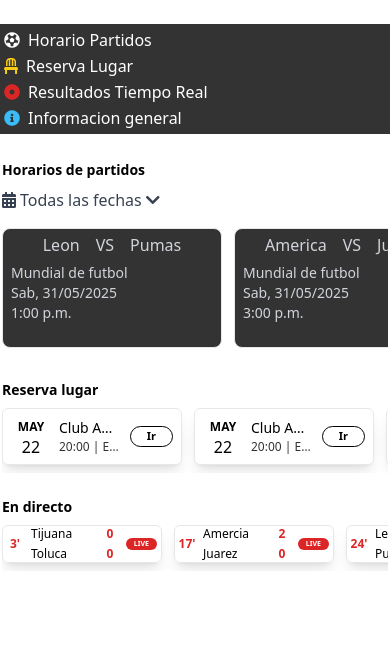
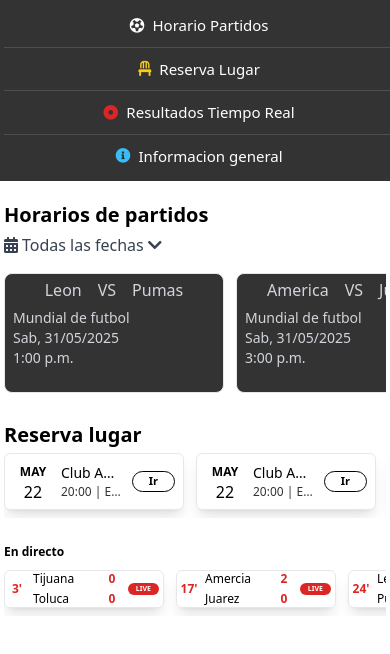
Before and after one commit to MiguelSotoD/Desarrollo-para-dispositivos-inteligentes, a plain HTML site: page MundialFutbol/index.html in a window 390 px wide. Drawn offline with nearby package versions, Linux system fonts and the light colour scheme.

Commit message:
Design changes

```diff
--- a/MundialFutbol/index.html
+++ b/MundialFutbol/index.html
@@ -24,20 +24,20 @@
 </head>
 <body class="bg-white font-sans text-black">
   <!-- Navigation bar -->
-  <nav class="background-primary rounded-full max-w-[1484px] mx-auto mt-6 px-2 py-2 flex flex-wrap justify-center gap-4 md:gap-10 lg:gap-16 text-[16px] md:text-[20px] lg:text-[22px] text-white font-normal select-none">
-    <a class="flex items-center gap-2" href="#horarios">
+  <nav class="background-primary rounded-full max-w-[1484px] mx-auto mt-6 px-2 py-2 flex flex-col sm:flex-row flex-wrap justify-center items-center gap-2 sm:gap-4 md:gap-10 lg:gap-16 text-[16px] md:text-[20px] lg:text-[22px] text-white font-normal select-none w-full sm:w-auto">
+    <a class="flex items-center gap-2 w-full sm:w-auto justify-center py-2 sm:py-0 border-b border-white/10 sm:border-0" href="#horarios">
       <i class="fas fa-futbol"></i>
       Horario Partidos
     </a>
-    <a class="flex items-center gap-2 text-white" href="#reservar lugar">
+    <a class="flex items-center gap-2 text-white w-full sm:w-auto justify-center py-2 sm:py-0 border-b border-white/10 sm:border-0" href="#reservar lugar">
       <i class="fas fa-chair text-yellow-400"></i>
       Reserva Lugar
     </a>
-    <a class="flex items-center gap-2 text-white" href="#live">
+    <a class="flex items-center gap-2 text-white w-full sm:w-auto justify-center py-2 sm:py-0 border-b border-white/10 sm:border-0" href="#live">
       <i class="fas fa-dot-circle text-red-600"></i>
       Resultados Tiempo Real
     </a>
-    <a class="flex items-center gap-2 text-white">
+    <a class="flex items-center gap-2 text-white w-full sm:w-auto justify-center py-2 sm:py-0" href="#">
       <i class="fas fa-info-circle text-sky-400"></i>
       Informacion general
     </a>
@@ -336,16 +336,24 @@
   <style>
     @media (max-width: 400px) {
       nav {
-        flex-direction: column;
-        gap: 2px !important;
+        flex-direction: column !important;
+        gap: 0 !important;
         border-radius: 0 !important;
         padding: 4px !important;
+        width: 100vw !important;
+        min-width: 0 !important;
+        max-width: 100vw !important;
+        margin: 0 !important;
       }
-      main {
-        padding: 2px !important;
+      nav a {
+        width: 100vw !important;
+        justify-content: center !important;
+        border-bottom: 1px solid #ffffff22 !important;
+        padding: 10px 0 !important;
+        font-size: 15px !important;
       }
-      h2, h3 {
-        font-size: 14px !important;
+      nav a:last-child {
+        border-bottom: none !important;
       }
     }
     @media (max-width: 220px) {
@@ -354,6 +362,9 @@
         padding: 0 !important;
         margin: 0 !important;
       }
+      nav{
+        height: 100vh !important;
+      }
     }
   </style>
 </body>
```
